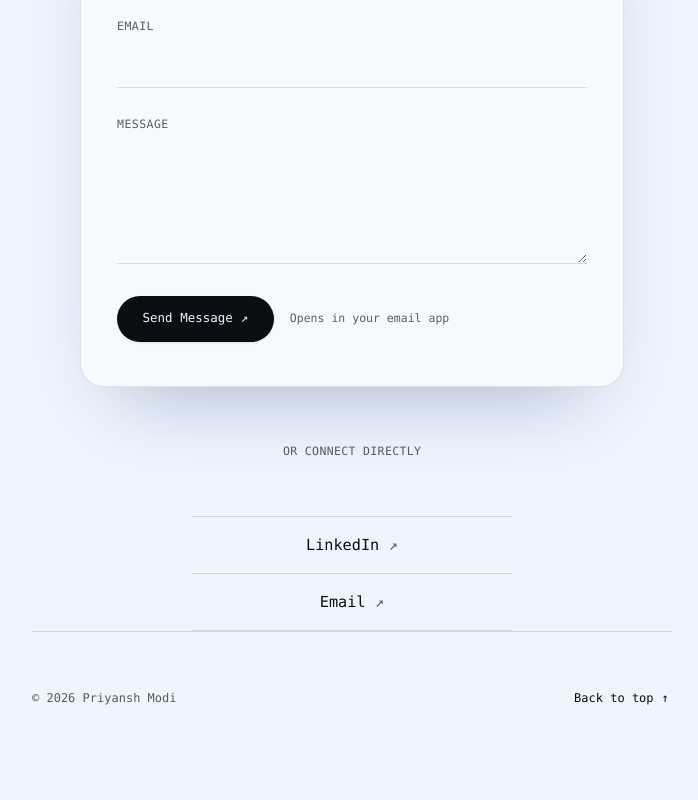
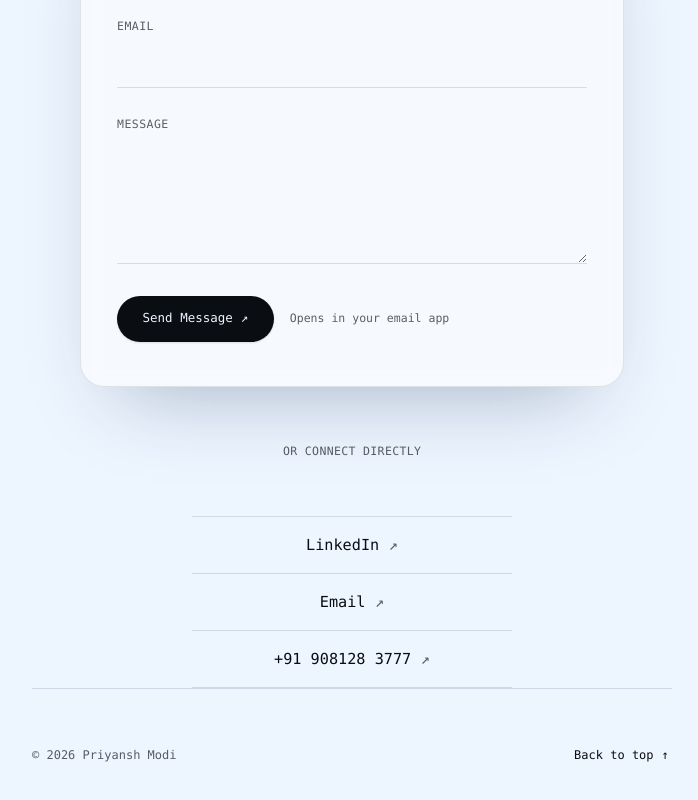
Before and after one commit to priyanshmodi77/my-portfolio., a Next.js app: page / in a window 1280 px wide. Shown: the part 5883-6683 px from the top of the page, without its empty margins (288-986 px from the left). Built offline with nearby package versions, Linux system fonts and the light colour scheme; a web font is replaced by a local one.

Commit message:
Update contact section

```diff
--- a/components/contact.tsx
+++ b/components/contact.tsx
@@ -12,6 +12,7 @@ const LINKS = [
     href: "https://www.linkedin.com/in/priyansh-modi-05339630a",
   },
   { label: "Email", href: "mailto:priyansh.modi.in@gmail.com" },
+  { label: "+91 908128 3777", href: "tel:+919081283777" },
 ];
 
 export default function Contact() {
```
